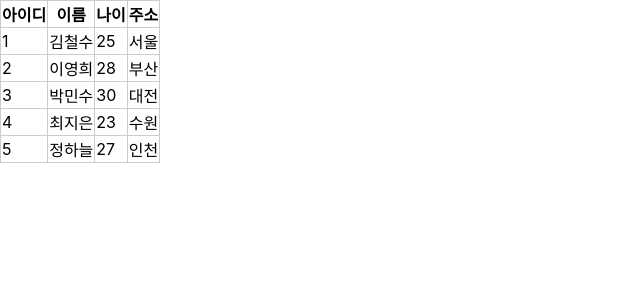
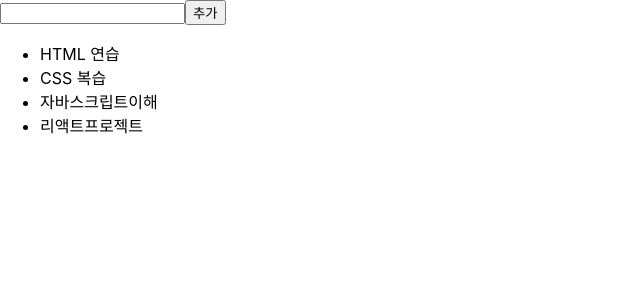
Before and after one commit to aranparrk/AI-Agent, a React (Create React App) app in the folder frontend/react/human-sample-react/: page / in a window 1280 px wide. Shown: the top 300 px of the page, without its empty margins (0-640 px from the left). Built offline with nearby package versions, Linux system fonts and the light colour scheme.

Commit message:
✨ add: React ToDo 리스트 추가 기능 구현

```diff
--- a/frontend/react/human-sample-react/src/App.js
+++ b/frontend/react/human-sample-react/src/App.js
@@ -8,6 +8,7 @@ import DropDown from "./DropDown";
 import RadioBtn from "./RadioBtn";
 import CheckBtn from "./CheckBtn";
 import Table from "./Table";
+import ToDosample from "./ToDosample";
 
 // const data = [
 //   {
@@ -136,7 +137,7 @@ function App() {
 
   return (
     <>
-      <Table />
+      <ToDosample />
     </>
   );
 }
--- /dev/null
+++ b/frontend/react/human-sample-react/src/ToDosample.js
@@ -0,0 +1,37 @@
+import { useState } from "react";
+
+const sample = [
+  { id: 1, text: "HTML 연습" },
+  { id: 2, text: "CSS 복습" },
+  { id: 3, text: "자바스크립트이해" },
+  { id: 4, text: "리액트프로젝트" },
+];
+
+const ToDosample = () => {
+  const [toDoData, setToDoData] = useState(sample); // 상태관리 (랜더링 조건을 만들기 위해서 사용)
+  const [inputText, setInputText] = useState(""); // 입력에 대한 상태관리
+  const [nextId, setNextId] = useState(5); // ID증가에 대한 상태관리
+
+  const onClick = () => {
+    const nextToDos = [...toDoData, { id: nextId, text: inputText }];
+    setNextId(nextId + 1); // ID를 1 증가 시킴
+    setToDoData(nextToDos);
+    setInputText(""); // input 창을 지워 줌
+  };
+
+  return (
+    <>
+      <input
+        type="text"
+        value={inputText}
+        onChange={(e) => setInputText(e.target.value)}
+      />
+      <button onClick={onClick}>추가</button>
+      <ul>
+        {toDoData && toDoData.map((toDo) => <li key={toDo.id}>{toDo.text}</li>)}
+      </ul>
+    </>
+  );
+};
+
+export default ToDosample;
```
Also changed, not shown: frontend/react/human-sample-react/src/MemberPractice.js (added, +62 -0 lines).
